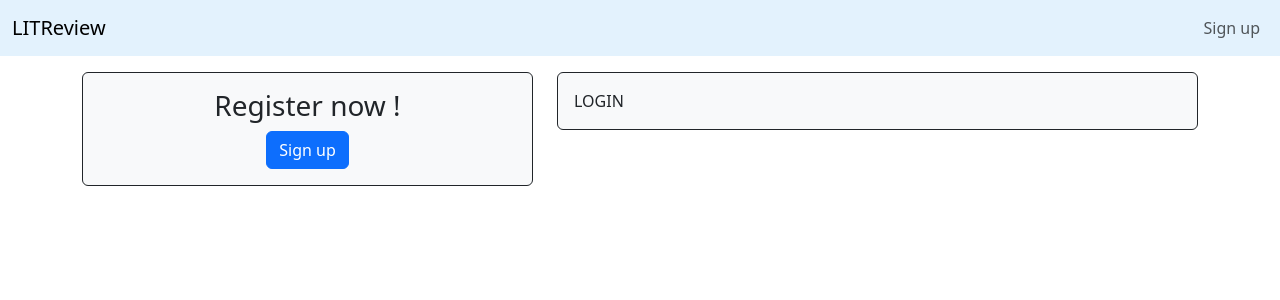
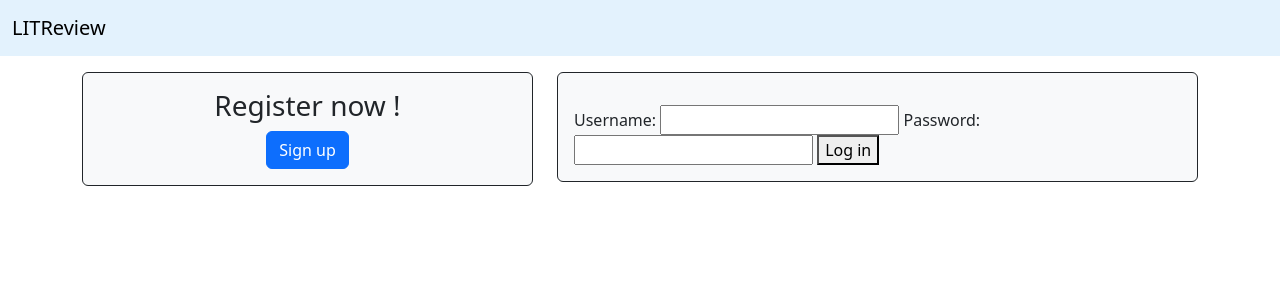
Before and after one commit to DoriDoro/LITRevu, a Django app: page / in a window 1280 px wide. Shown: the top 300 px of the page. Run offline with Django 4.2, Linux system fonts and the light colour scheme; some libraries are stand-ins or nearby versions.

Commit message:
create simple login view with function

```diff
--- a/litrevu/accounts/forms.py
+++ b/litrevu/accounts/forms.py
@@ -1,13 +1,16 @@
+from crispy_forms.helper import FormHelper
+from crispy_forms.layout import Button, Div, Fieldset, Layout, Submit
 from django import forms
 from django.contrib.auth.forms import UserCreationForm
-from crispy_forms.helper import FormHelper
-from crispy_forms.layout import Button, Div, Fieldset, Layout, Submit
+from django.utils.translation import gettext_lazy as _
 
 from .models import User
 
 
 class LoginForm(forms.Form):
-    pass
+
+    username = forms.CharField(max_length=50)
+    password = forms.CharField(max_length=50, widget=forms.PasswordInput)
 
 
 class RegisterForm(UserCreationForm):
--- a/litrevu/accounts/templates/homepage.html
+++ b/litrevu/accounts/templates/homepage.html
@@ -16,7 +16,13 @@
     <div class="col-md-7">
       <div class="card border-dark bg-light my-3" >
         <div class="card-body bg-transparent ">
-LOGIN        </div>
+          <p> {{ message }} </p>
+          <form method="post">
+            {% csrf_token %}
+            {{ form }}
+            <button type="submit"> Log in </button>
+          </form>
+        </div>
       </div>
     </div>
   </div>
--- a/litrevu/accounts/urls.py
+++ b/litrevu/accounts/urls.py
@@ -1,8 +1,9 @@
 from django.urls import path
 
-from .views import HomeView, RegisterView
+from .views import RegisterView, login_page
 
 urlpatterns = [
-    path('', HomeView.as_view(), name='home'),
+    # path('', HomeView.as_view(), name='home'),
+    path('', login_page, name='home'),
     path('register/', RegisterView.as_view(), name='register'),
 ]
--- a/litrevu/accounts/views.py
+++ b/litrevu/accounts/views.py
@@ -1,22 +1,69 @@
 from django.shortcuts import render, redirect, reverse
-from django.contrib.auth import login
-from django.views.generic import TemplateView
+from django.contrib.auth import authenticate, login, logout
+from django.views.generic import View
 from django.views.generic.edit import FormView
 
 from .forms import LoginForm, RegisterForm
 
 
-class HomeView(TemplateView):
+# authentication/views.py
+from django.shortcuts import render
+
+from . import forms
+
+
+def login_page(request):
+    form = forms.LoginForm()
+    message = ''
+    if request.method == 'POST':
+        form = forms.LoginForm(request.POST)
+        if form.is_valid():
+            user = authenticate(
+                username=form.cleaned_data['username'],
+                password=form.cleaned_data['password'],
+            )
+            if user is not None:
+                login(request, user)
+                message = f'Hello {user.username}! You have been logged in'
+            else:
+                message = 'Login failed!'
+    return render(
+        request, 'homepage.html', context={'form': form, 'message': message})
+
+"""
+class HomeView(View):
 
     form_class = LoginForm
     template_name = 'homepage.html'
+
+    def get(self, request):
+        form = self.form_class
+        message = ''
+        return render(request, self.template_name, context={'form': form, 'message': message})
+
+    def post(self, request):
+        form = self.form_class(request.POST)
+        message = ''
+        if form.is_valid():
+            user = authenticate(
+                username=form.cleaned_data['username'],
+                password=form.cleaned_data['password'],
+            )
+
+            if user is not None:
+                login(request, user)
+                return redirect('home')
+            else:
+                message = 'Login failed!'
+
+        return render(request, self.template_name, context={'form': form, 'message': message})
+"""
 
 
 class RegisterView(FormView):
 
     form_class = RegisterForm
     template_name = 'register.html'
-    # success_url = 'accounts:home'
 
     def get_success_url(self):
         return reverse('home')
--- a/litrevu/ui/templates/base_layout.html
+++ b/litrevu/ui/templates/base_layout.html
@@ -17,15 +17,26 @@
         <!-- Navbar content -->
           <div class="container-fluid">
             <a class="navbar-brand" href="/">LITReview</a>
+            {% if user.is_authenticated %}
                 <button class="navbar-toggler" type="button" data-bs-toggle="collapse" data-bs-target="#navbarNav" aria-controls="navbarNav" aria-expanded="false" aria-label="Toggle navigation">
                   <span class="navbar-toggler-icon"></span>
                 </button>
                 <div class="collapse navbar-collapse justify-content-end" id="navbarNav">
                   <ul class="navbar-nav">
                     <li class="nav-item">
-                  <a class="nav-link" href="/register"> Sign up </a>
+                      <a class="nav-link" href="/register"> Flux </a>
+                    </li>
+                    <li class="nav-item">
+                      <a class="nav-link" href="/register"> Posts </a>
+                    </li>
+                    <li class="nav-item">
+                      <a class="nav-link" href="/register"> Abo </a>
+                    </li>
+                    <li class="nav-item">
+                      <a class="nav-link" href="/register"> Log out </a>
                     </li>
                   </ul>
+            {% endif %}
             </div>
           </div>
         </nav>
```
Also changed, not shown: litrevu/db.sqlite3. Lines whose indentation alone changed are shown as unchanged.
